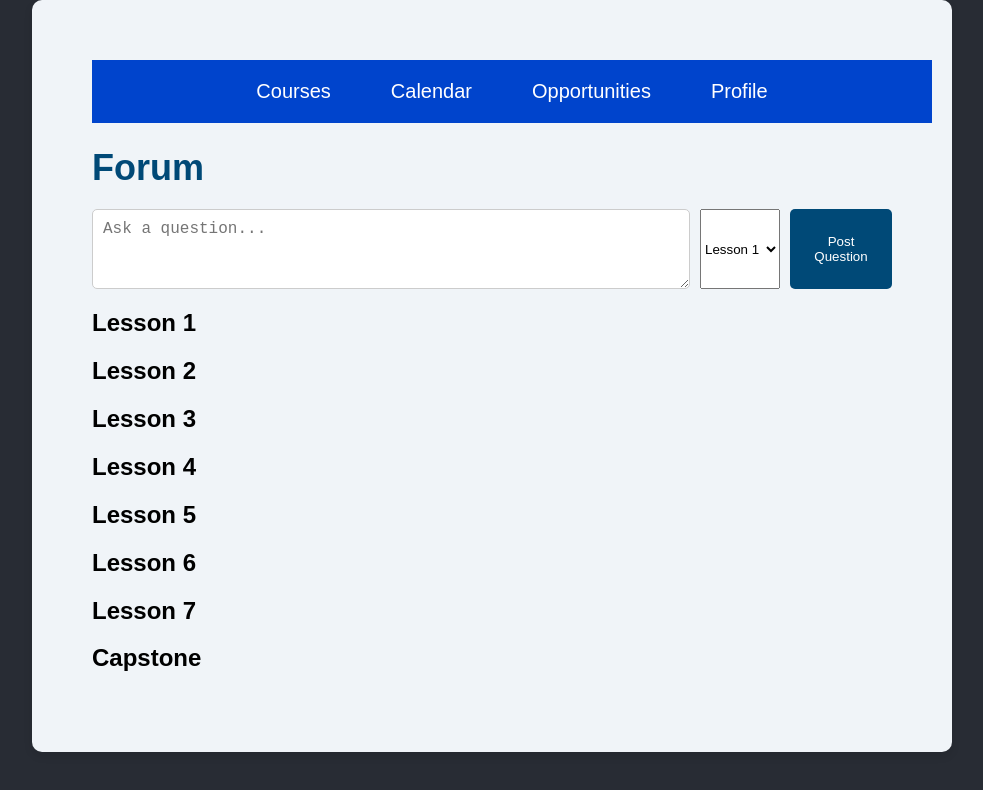
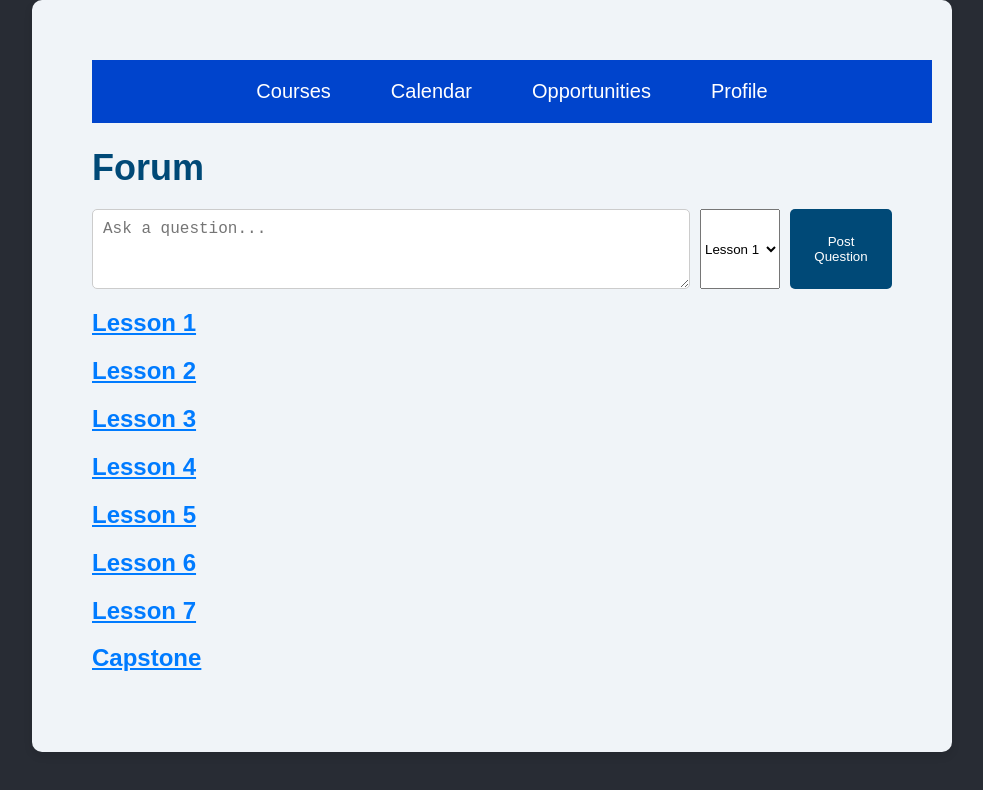
Before and after one commit to cfgjc24/Team-8, a React (Create React App) app in the folder my-app/: page /Forum in a window 1280 px wide. Shown: the top 790 px of the page, without its empty margins (148-1131 px from the left). Built offline with nearby package versions, Linux system fonts and the light colour scheme.

Commit message:
make lesson appear clickable

```diff
--- a/my-app/src/Forum.css
+++ b/my-app/src/Forum.css
@@ -117,3 +117,16 @@
   .reply-form button:hover {
     background-color: #00325a;
   }
+
+  /* Styling for category heading */
+.category-heading {
+  color: #007bff; /* Blue color */
+  text-decoration: underline;
+  cursor: pointer; /* shows that it's clickable */
+  transition: color 0.3s ease;
+}
+
+.category-heading:hover {
+  color: #0056b3; /* Darker blue on hover */
+  text-decoration: underline;
+}
```
